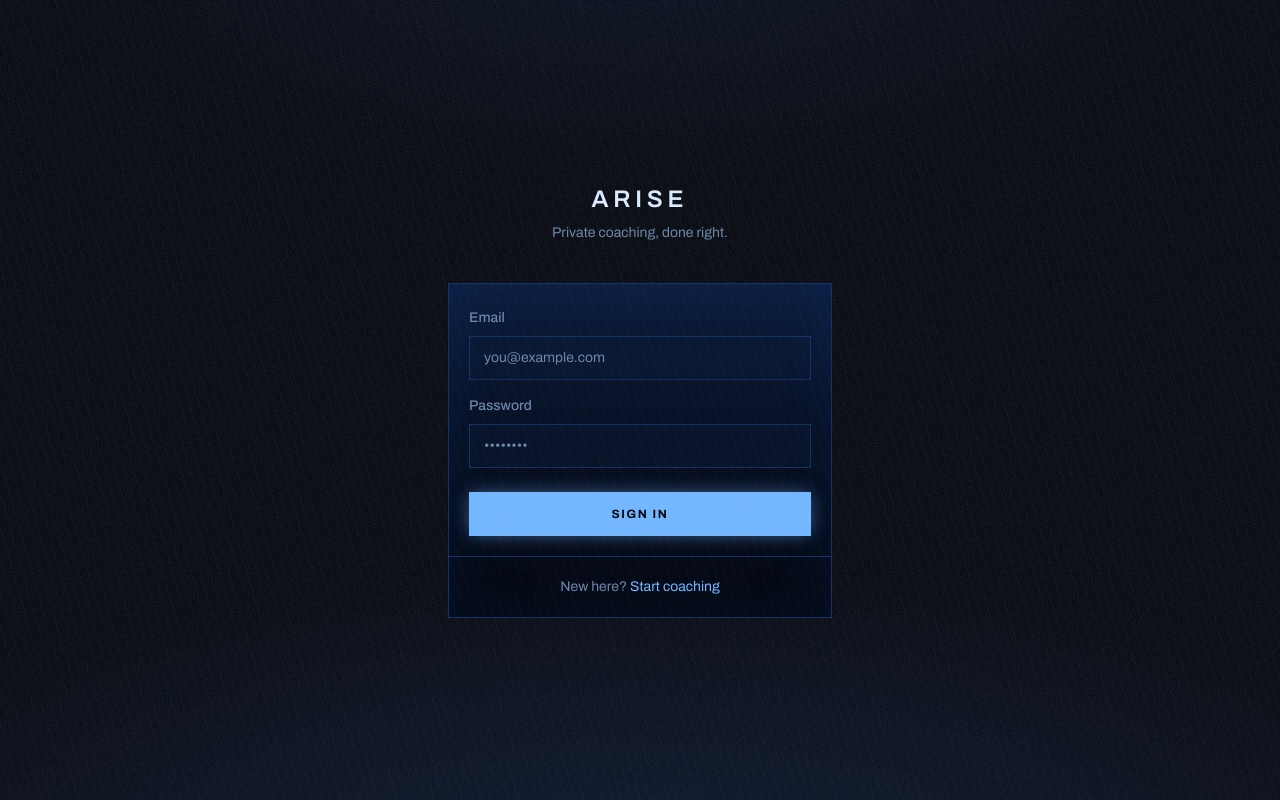
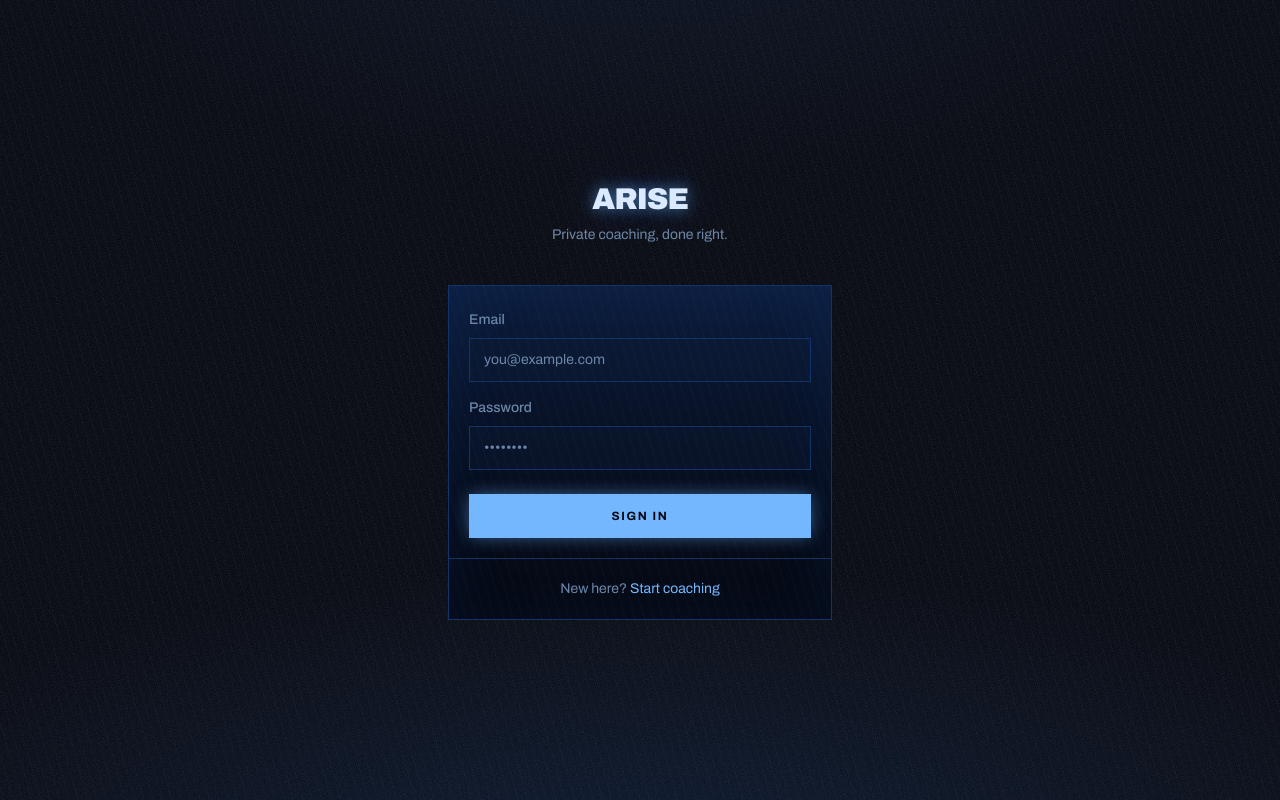
Before and after one commit to Colbyrm24/ARISE, a Next.js app: page /login in a window 1280 px wide. Built offline with nearby package versions, Linux system fonts and the light colour scheme; a web font is replaced by a local one.

Commit message:
Light the ARISE wordmark on the auth screens
Sign-in is the first thing anyone sees, so the mark gets the full display-wide cut and the glow rather than a tracked-out semibold.

```diff
--- a/src/app/(auth)/layout.tsx
+++ b/src/app/(auth)/layout.tsx
@@ -2,7 +2,7 @@ export default function AuthLayout({ children }: { children: React.ReactNode })
   return (
     <div className="flex min-h-screen flex-col items-center justify-center px-6">
       <div className="mb-10 flex flex-col items-center gap-2">
-        <span className="text-2xl font-semibold tracking-[0.2em] text-foreground">
+        <span className="display-wide text-3xl text-foreground glow">
           ARISE
         </span>
         <span className="text-sm text-muted-foreground">Private coaching, done right.</span>
```
